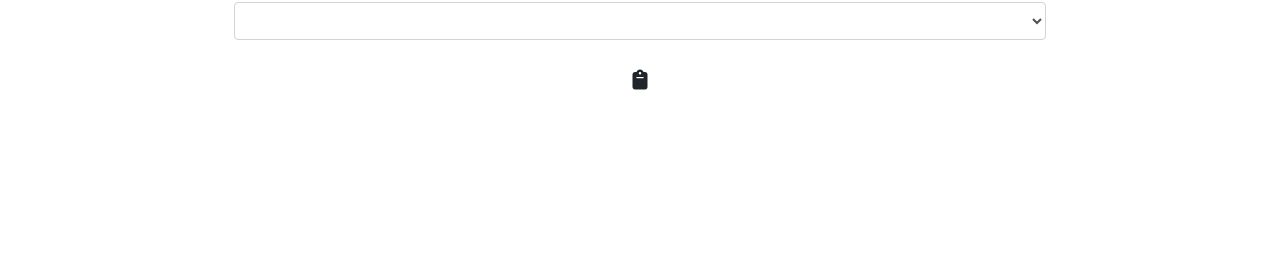
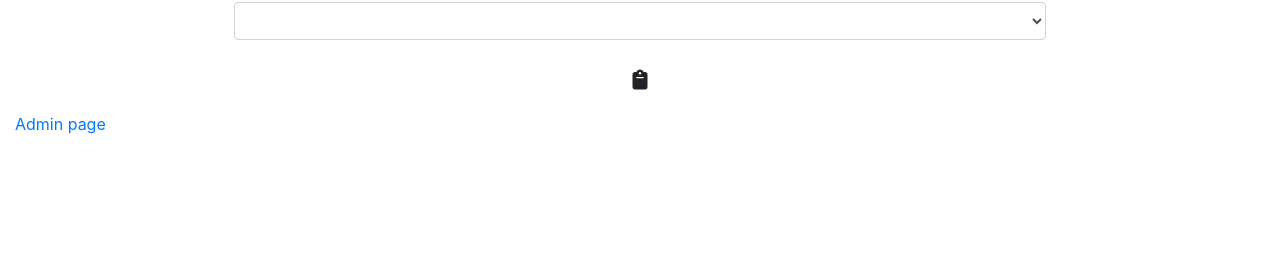
Before and after one commit to printernick/TreatmentPlanning, a Django app: page / in a window 1280 px wide. Shown: the part 524-800 px from the top of the page. Run offline with Django 3.2, Linux system fonts and the light colour scheme; data that the repository does not hold is empty; some libraries are stand-ins or nearby versions.

Commit message:
Add admin button for testing

```diff
--- a/TreatmentPlanning/urls.py
+++ b/TreatmentPlanning/urls.py
@@ -17,6 +17,6 @@ from django.contrib import admin
 from django.urls import path, include
 
 urlpatterns = [
-    path('admin/', admin.site.urls),
+    path('admin/', admin.site.urls, name="admin"),
     path('', include("treatment_plan.urls")),
 ]
--- a/treatment_plan/templates/treatment_plan/home.html
+++ b/treatment_plan/templates/treatment_plan/home.html
@@ -123,6 +123,8 @@
                     </button>
                 </div>
             </div>
+
+            <a href="/admin">Admin page</a>
         {% endwith %}
 
     </div>
```
